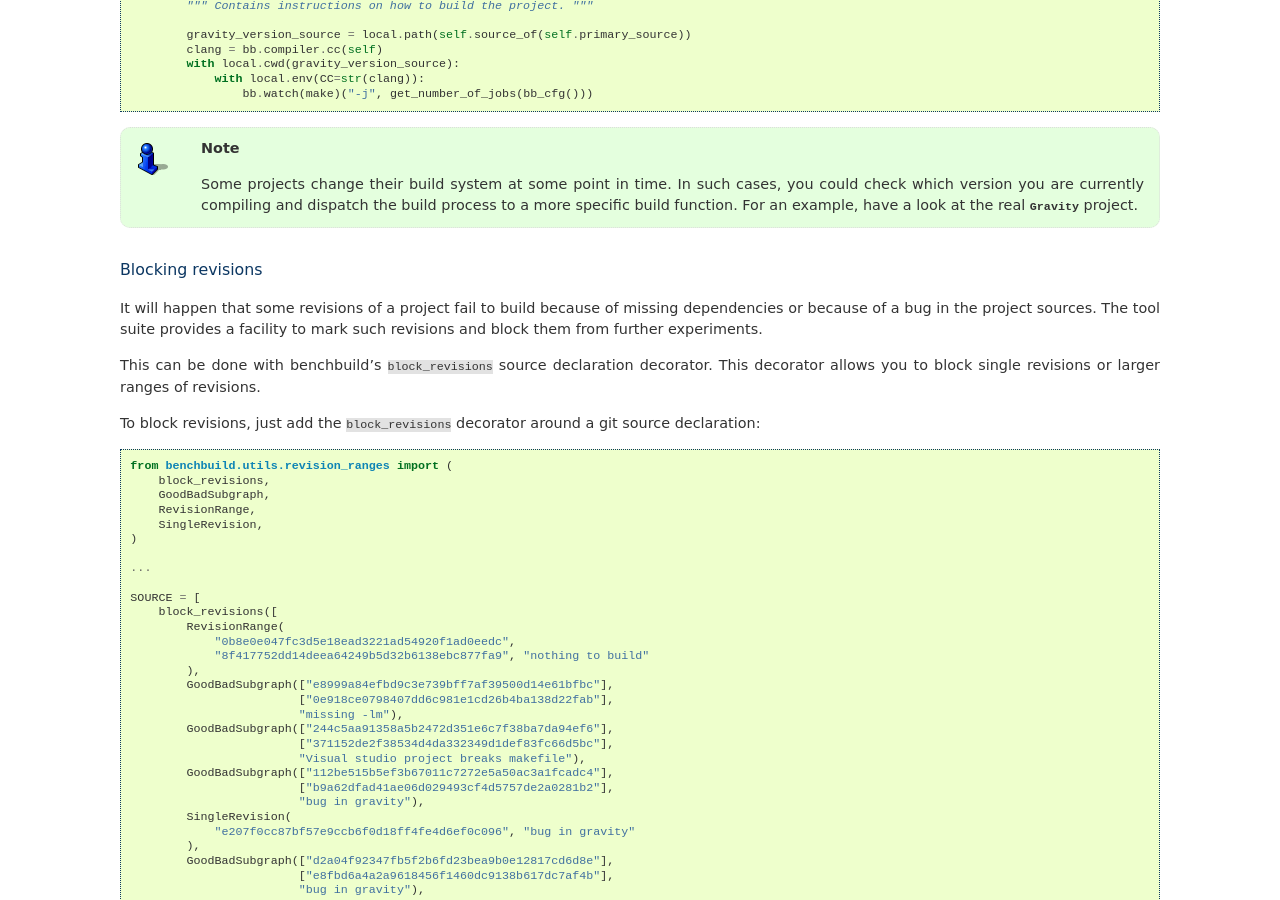
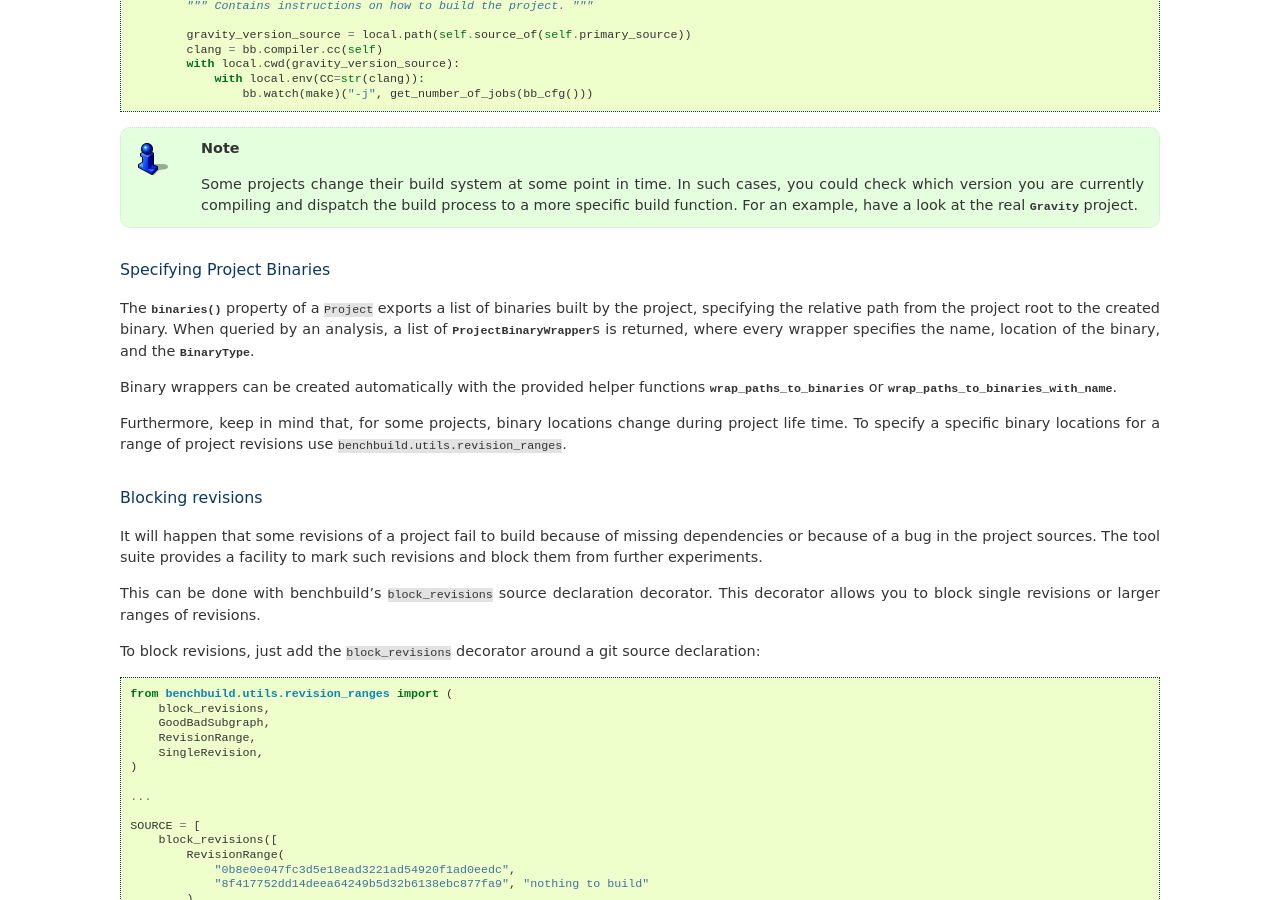
Before and after one commit to se-sic/VaRA-Tool-Suite, a Sphinx documentation site: the page built from docs/source/vara-ts-api/projects.rst, in a window 1280 px wide and 900 px high, scrolled down 1089 px. Built offline with Sphinx 7.4.7, drawn with Linux system fonts in a browser that asks for light colours; the version number could not be read and is left out.

Commit message:
Adds documentation for ProjectBinaryWrappers (#421)

```diff
--- a/docs/source/vara-ts-api/projects.rst
+++ b/docs/source/vara-ts-api/projects.rst
@@ -81,6 +81,25 @@
     For an example, have a look at the real
     :class:`Gravity<varats.projects.c_projects.gravity.Gravity>` project.
 
+
+Specifying Project Binaries
+...........................
+
+The :func:`~varats.project.project_util.ProjectBinaryWrapper.binaries` property
+of a ``Project`` exports a list of binaries built by the project, specifying
+the relative path from the project root to the created binary.  When queried by
+an analysis, a list of
+:class:`~varats.project.project_util.ProjectBinaryWrapper`\ s is returned,
+where every wrapper specifies the name, location of the binary, and the
+:class:`~varats.project.project_util.BinaryType`.
+
+Binary wrappers can be created automatically with the provided helper functions
+:class:`~varats.project.project_util.wrap_paths_to_binaries` or
+:class:`~varats.project.project_util.wrap_paths_to_binaries_with_name`.
+
+Furthermore, keep in mind that, for some projects, binary locations change during
+project life time.  To specify a specific binary locations for a range of
+project revisions use ``benchbuild.utils.revision_ranges``.
 
 Blocking revisions
 ..................
```
Also changed, not shown: 1 other file.
